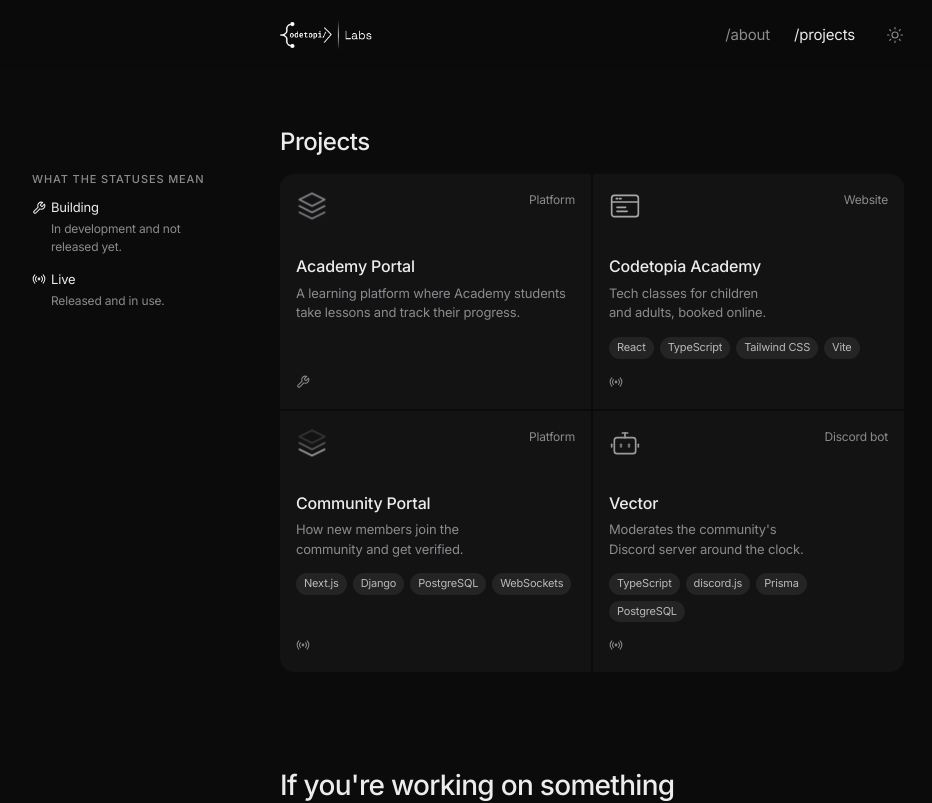
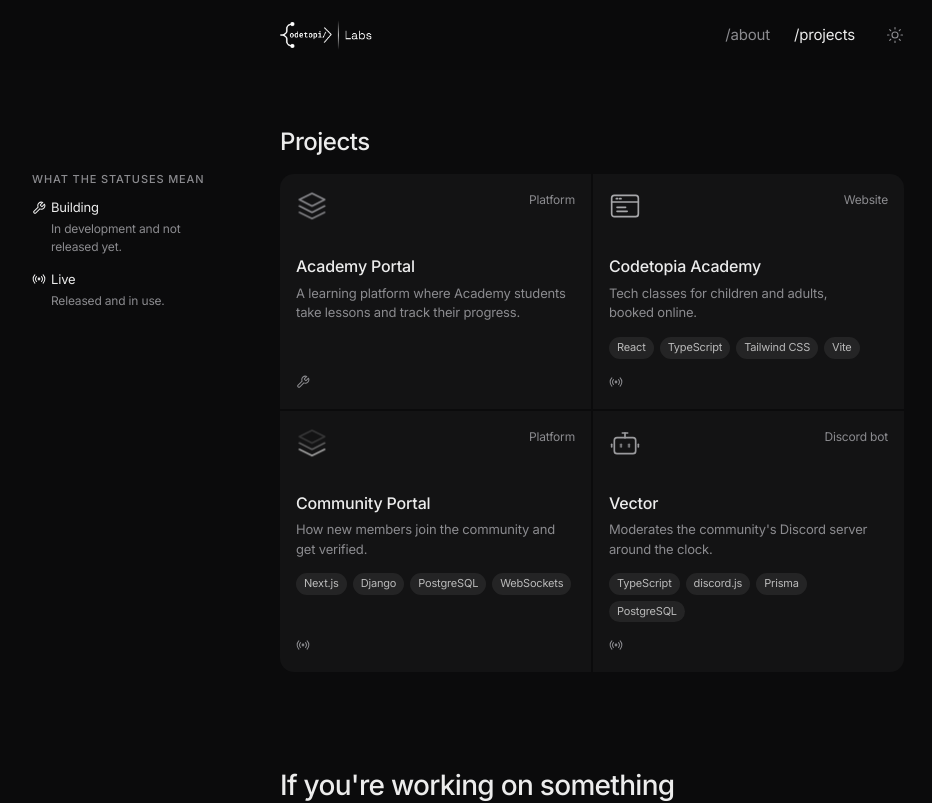
Before and after one commit to codetopialabs/labs, a React (Vite) app: page /projects in a window 1280 px wide. Shown: the top 803 px of the page, without its empty margins (48-980 px from the left). Built offline with nearby package versions, Linux system fonts and the light colour scheme.

Commit message:
Fill the line first in wider project cards

```diff
--- a/src/App.css
+++ b/src/App.css
@@ -465,6 +465,11 @@
 
 .cards.work.two-up {
   --cols: 2;
+}
+
+/* Wider cards: fill the line first instead of evening out short lines. */
+.two-up .card-line {
+  text-wrap: pretty;
 }
 
 .card {
```
